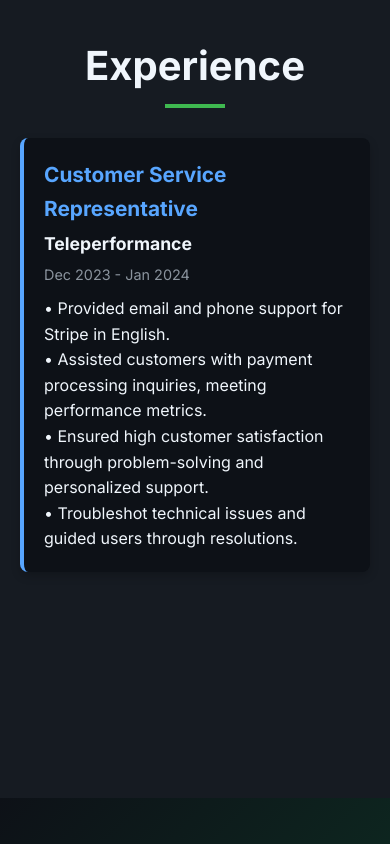
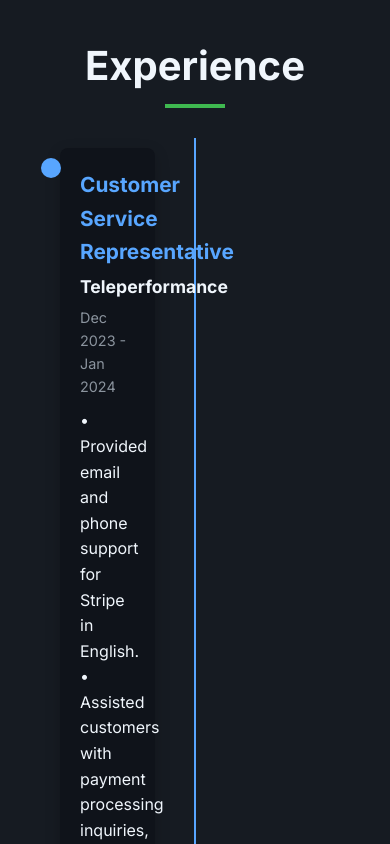
Before and after one commit to angysof16/portfolio-app, a React (Create React App) app: page / in a window 390 px wide. Shown: the part 4800-5644 px from the top of the page. Built offline with nearby package versions, Linux system fonts and the light colour scheme.

Commit message:
Mobile hamburger menu fix

```diff
--- a/src/styles/Experience.css
+++ b/src/styles/Experience.css
@@ -75,21 +75,21 @@
   margin-bottom: 10px;
 }
 
-/* Add this to Experience.css */
+//no timeline
 @media (max-width: 768px) {
   .timeline::before {
-    display: none; /* Hide the timeline line on mobile */
+    display: none;
   }
 
   .timeline-item {
     width: 100%;
     padding: 0;
     margin-bottom: 20px;
-    left: 0 !important; /* Override both even and odd items */
+    left: 0 !important;
   }
 
   .timeline-item::after {
-    display: none; /* Hide the timeline circles on mobile */
+    display: none;
   }
 
   .timeline-content {
--- a/src/styles/Header.css
+++ b/src/styles/Header.css
@@ -124,7 +124,6 @@
     box-shadow: 0 10px 15px rgba(0, 0, 0, 0.2);
     padding: 20px 0;
 
-    /* Start hidden and use transform for better performance */
     top: -100vh;
     transform: translateY(0);
     transition: transform 0.3s ease;
```
